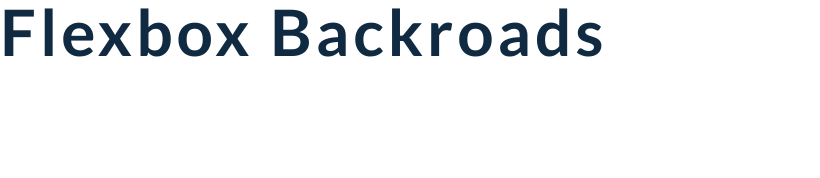
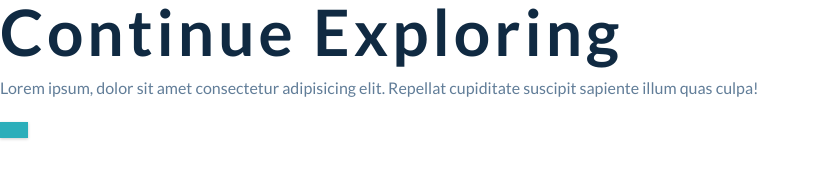
Before and after one commit to AyersAuthentic/backroads_tour, a plain HTML site: page index.html in a window 1280 px wide. Shown: the whole page, without its empty margins (0-820 px from the left). Drawn offline with Linux system fonts and the light colour scheme; files that its build step writes are made by us from their sources.

Commit message:
added hero html

```diff
--- a/app.js
+++ b/app.js
@@ -1,10 +1,10 @@
-// ********** set date ************
+// ********** Set Date ************
 // select span
 const date = (document.getElementById(
   "date"
 ).innerHTML = new Date().getFullYear());
 
-// ********** nav toggle ************
+// ********** Nav Toggle ************
 // select button and links
 const navBtn = document.getElementById("nav-toggle");
 const links = document.getElementById("nav-links");
@@ -13,7 +13,7 @@ navBtn.addEventListener("click", () => {
   links.classList.toggle("show-links");
 });
 
-// ********** smooth scroll ************
+// ********** Smooth Scroll ************
 // select links
 const scrollLinks = document.querySelectorAll(".scroll-link");
 scrollLinks.forEach(link => {
--- a/index.html
+++ b/index.html
@@ -5,41 +5,52 @@
     <meta name="viewport" content="width=device-width, initial-scale=1.0" />
     <meta http-equiv="X-UA-Compatible" content="ie=edge" />
     <title>Backroads || Tour Company</title>
-    <!-- favicon -->
+    <!-- Favicon -->
     <link rel="shortcut icon" href="./images/favicon.ico" type="image/x-icon" />
-    <!-- font-awesome -->
+    <!-- Font-awesome -->
     <link
       rel="stylesheet"
       href="./fontawesome-free-5.12.1-web/css/all.min.css"
     />
-    <!-- styles css -->
-    <link rel="stylesheet" href="./css/styles.css" />
+    <!-- Styles CSS -->
+    <link rel="stylesheet" href="styles.css" />
   </head>
   <body>
-    <h1>flexbox backroads</h1>
-    <!-- header  -->
-    <!-- end of header  -->
+    <!-- Header  -->
+    <header id="home">
+      <!-- navbar -->
+      <!-- hero -->
+      <div class="hero">
+        <div class="hero-banner">
+          <h1>continue exploring</h1>
+          <p>Lorem ipsum, dolor sit amet consectetur adipisicing elit. Repellat cupiditate suscipit sapiente illum quas culpa!</p>
+          <a href="#featured" class="btn hero-btn"></a>
+        </div>
+      </div>
 
-    <!-- about section -->
-    <!-- end of about section -->
+    </header>
 
-    <!-- services -->
-    <!--end services -->
 
-    <!-- featured tours -->
-    <!-- end of featured tours -->
+    <!-- About Section -->
 
-    <!-- contact -->
 
-    <!-- end of contact -->
+    <!-- Services -->
 
-    <!-- gallery  -->
 
-    <!-- end of gallery  -->
+    <!-- Featured Tours -->
 
-    <!-- footer -->
 
-    <!-- js -->
-    <script src="./js/app.js"></script>
+    <!-- Contact -->
+
+
+
+    <!-- Gallery  -->
+
+
+
+    <!-- Footer -->
+
+    <!-- JS -->
+    <script src="app.js"></script>
   </body>
 </html>
```
